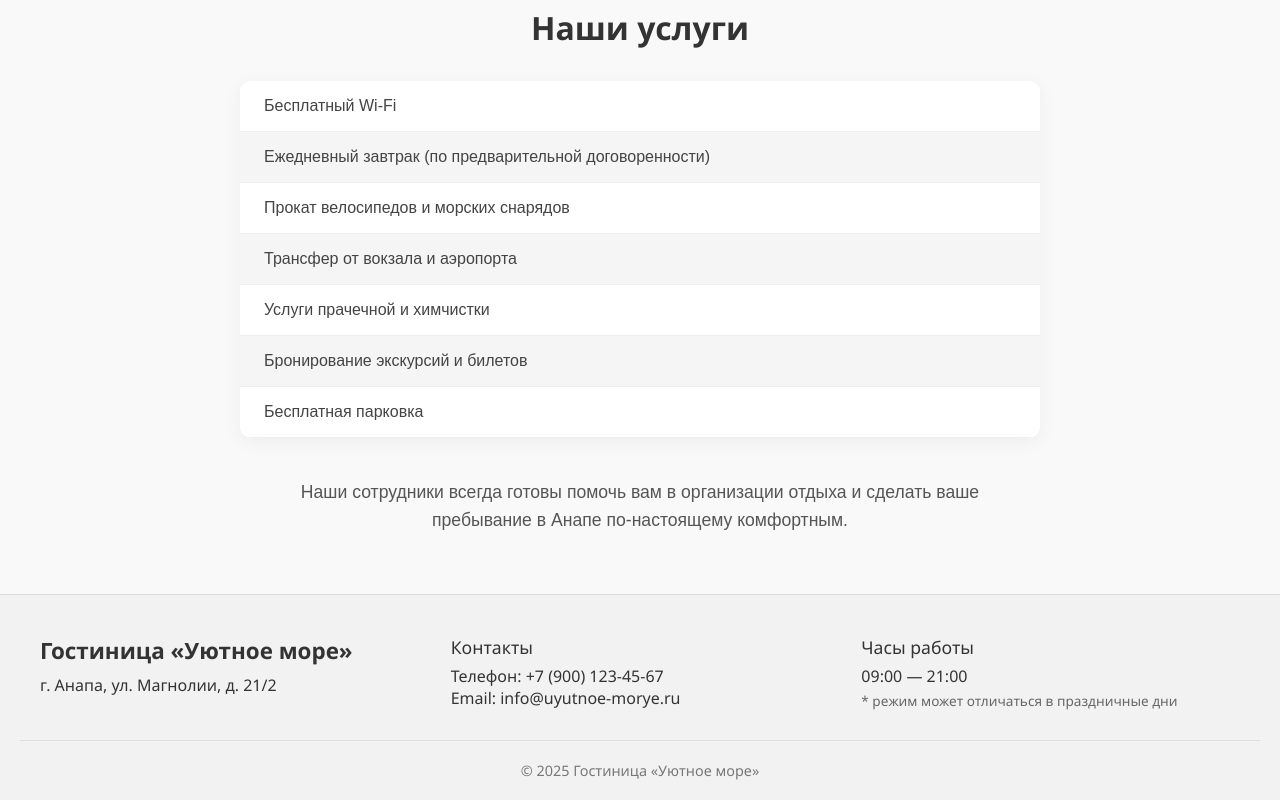
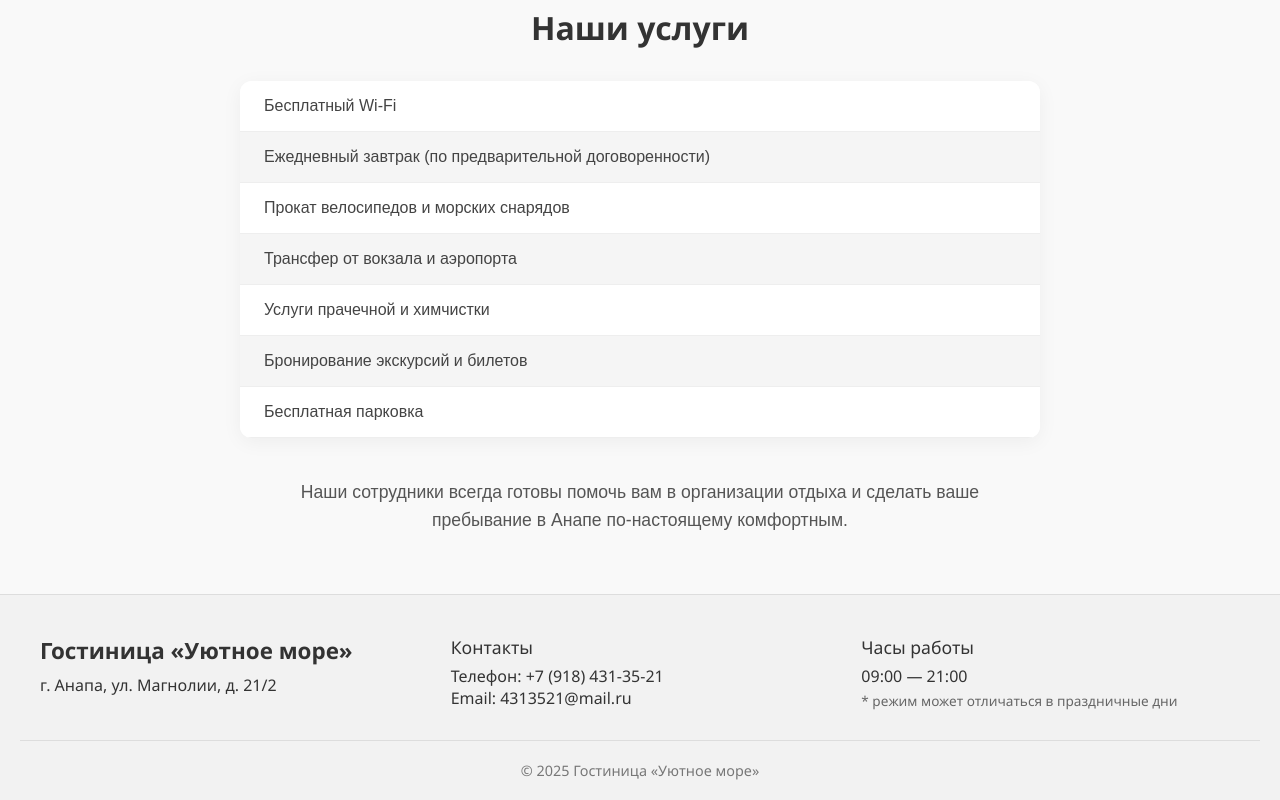
Before and after one commit to GreyMullet/anapa-r, a Next.js app: page / in a window 1280 px wide. Shown: the part 3666-4466 px from the top of the page. Built offline with nearby package versions, Linux system fonts and the light colour scheme.

Commit message:
some changes

```diff
--- a/next.config.ts
+++ b/next.config.ts
@@ -2,6 +2,6 @@ import type { NextConfig } from "next"
 
 const nextConfig: NextConfig={
   output: 'standalone',
-};
+}
 
 export default nextConfig
--- a/src/app/booking/page.tsx
+++ b/src/app/booking/page.tsx
@@ -12,7 +12,7 @@ export default function Booking(){
                 style={{
                     width: '100%',
                     maxWidth: '1400px',
-                    height: '100vh',
+                    height: '950px',
                     border: 'none',
                     display: 'block',
                     margin: '0 auto',
--- a/src/app/footer/ui/Footer.tsx
+++ b/src/app/footer/ui/Footer.tsx
@@ -11,8 +11,8 @@ export const Footer=()=>{
 
         <div className={styles.infoBlock}>
           <h4 className={styles.subtitle}>Контакты</h4>
-          <p>Телефон: <a href="tel:+79001234567">+7 (900) 123-45-67</a></p>
-          <p>Email: <a href="mailto:info@uyutnoe-morye.ru">info@uyutnoe-morye.ru</a></p>
+          <p>Телефон: <a href="tel:+79184313521">+7 (918) 431-35-21</a></p>
+          <p>Email: <a href="mailto:4313521@mail.ru">4313521@mail.ru</a></p>
         </div>
 
         <div className={styles.infoBlock}>
--- a/src/shared/section-divider/ui/SectionDivider.tsx
+++ b/src/shared/section-divider/ui/SectionDivider.tsx
@@ -10,11 +10,11 @@ export const SectionDivider=()=>{
           <span
             key={i}
             style={{
-              width: i === 2 ? '16px' : '10px',
-              height: i === 2 ? '16px' : '10px',
+              width: i===2 ? '16px' : '10px',
+              height: i===2 ? '16px' : '10px',
               borderRadius: '50%',
               backgroundColor: '#ccc',
-              opacity: i === 2 ? 1 : 0.5,
+              opacity: i===2 ? 1 : 0.5,
               transition: 'transform 0.3s',
             }}
           />
```
